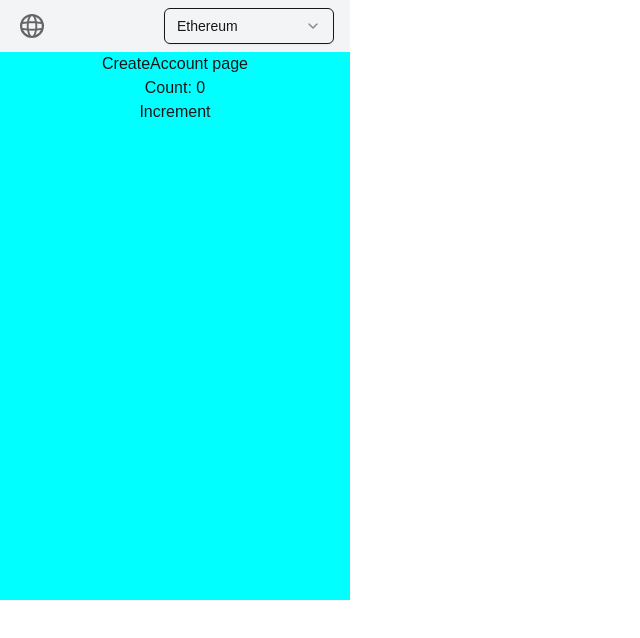
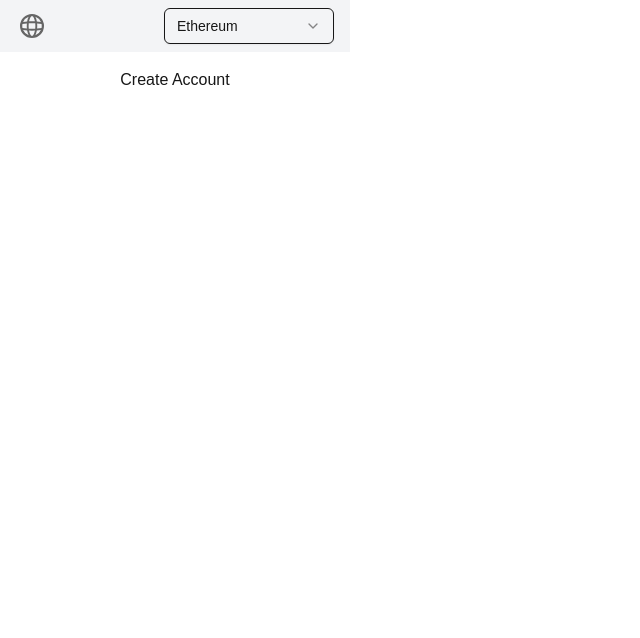
Before and after one commit to canwhite/qc_wallet_extension, a Next.js app in the folder mwallet/: page /createAccount in a window 1280 px wide. Shown: the top 638 px of the page, without its empty margins (0-640 px from the left). Built offline with nearby package versions, Linux system fonts and the light colour scheme.

Commit message:
feat: init create and recover account

```diff
--- /dev/null
+++ b/mwallet/src/components/ContentBox.tsx
@@ -0,0 +1,15 @@
+import { cn } from "@/lib/utils";
+import React, { ReactNode } from "react";
+
+type Props = {
+  className?: string;
+  children: ReactNode;
+};
+
+export default function ContentBox({ className = "", children }: Props) {
+  return (
+    <div className={cn("w-full h-full bg-white p-4", className)}>
+      {children}
+    </div>
+  );
+}
--- a/mwallet/src/components/HomeContent.tsx
+++ b/mwallet/src/components/HomeContent.tsx
@@ -31,7 +31,12 @@ function HomeContent({ className = "" }) {
         >
           <IconBrandInertia /> Create a Wallet
         </Button>
-        <Button variant="outline" className="w-[220px] mt-5" size="sm">
+        <Button
+          onClick={() => router.push("/recoverAccount")}
+          variant="outline"
+          className="w-[220px] mt-5"
+          size="sm"
+        >
           <IconLogin2 /> Sign in with Seed Phrase
         </Button>
       </div>
--- a/mwallet/src/components/layout.tsx
+++ b/mwallet/src/components/layout.tsx
@@ -11,7 +11,8 @@ export function Layout(props: Props) {
 
   return (
     <ChainInfoContext.Provider value={{ selectedChain, setSelectedChain }}>
-      <div className="text-center w-[350px] h-[600px] flex justify-start items-center flex-col bg-[aqua]">
+      {/* bg-[aqua] */}
+      <div className="text-center w-[350px] h-[600px] flex justify-start items-center flex-col ">
         <Header />
         {/* 结构里注意通过层级传递总高度 */}
         <main className="flex-1">{props.children}</main>
--- a/mwallet/src/context/index.ts
+++ b/mwallet/src/context/index.ts
@@ -1,4 +1,4 @@
 import { createContext } from "react";
-//然后ChainInfoContext又分为两部分，一个是provider，一个是
+//provider and consumer
 const ChainInfoContext = createContext<string>("0x1");
 export default ChainInfoContext;
--- a/mwallet/src/pages/createAccount/index.tsx
+++ b/mwallet/src/pages/createAccount/index.tsx
@@ -1,13 +1,11 @@
+"use client";
 import { useState } from "react";
+import ContentBox from "@/components/ContentBox";
 
 export default function CreateAccount() {
-  const [count, setCount] = useState(0);
-
   return (
-    <div>
-      <p>CreateAccount page</p>
-      <p>Count: {count}</p>
-      <button onClick={() => setCount(count + 1)}>Increment</button>
-    </div>
+    <ContentBox>
+      <p>Create Account</p>
+    </ContentBox>
   );
 }
--- a/mwallet/src/pages/recoverAccount/index.tsx
+++ b/mwallet/src/pages/recoverAccount/index.tsx
@@ -1 +1,10 @@
 "use client";
+import ContextBox from "@/components/ContentBox";
+
+export default function RecoverAccount() {
+  return (
+    <ContentBox>
+      <p>recover Account</p>
+    </ContentBox>
+  );
+}
```
